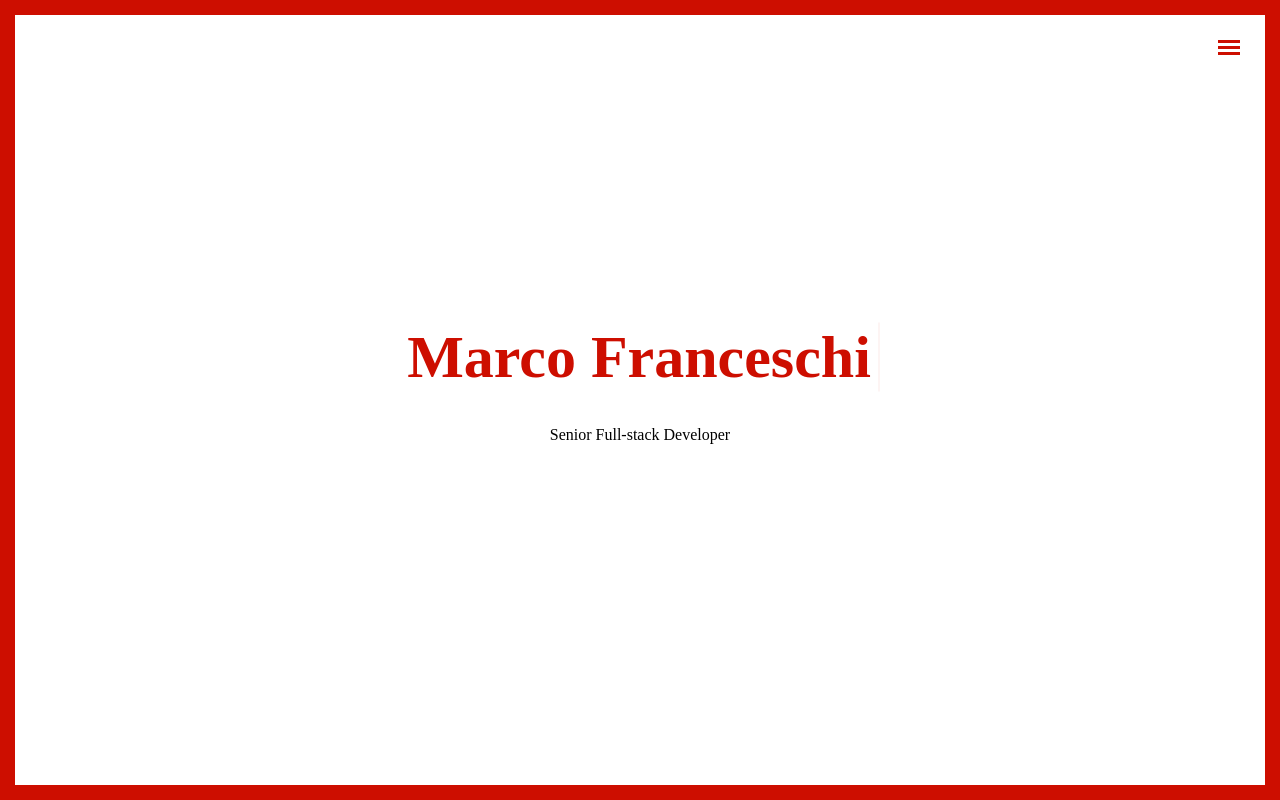
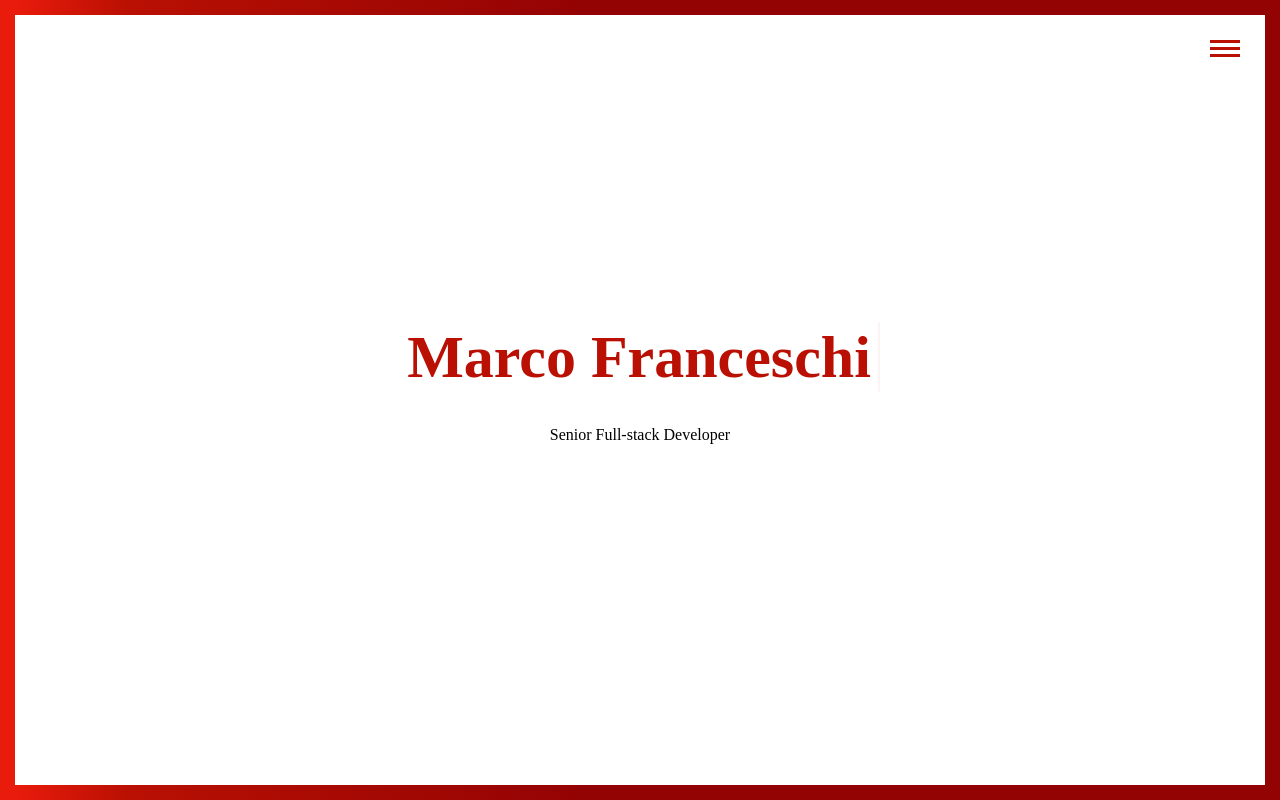
Before and after one commit to mfranceschit/developer, a Next.js app: page / in a window 1280 px wide. Built offline with nearby package versions, Linux system fonts and the light colour scheme.

Commit message:
feat: Set up color palette

```diff
--- a/src/pages/globals.scss
+++ b/src/pages/globals.scss
@@ -103,6 +103,10 @@
     }
   }
 
+  $light-red:   #e91b0c;
+  $base-red: #b91003;
+  $dark-red: #940303;
+
   @import '../styles/components/layout.scss';
   @import '../styles/components/animated-title.scss';
   @import '../styles/components/footer.scss';
--- a/src/styles/components/animated-title.scss
+++ b/src/styles/components/animated-title.scss
@@ -5,7 +5,7 @@
     margin: 0 auto;
     border-right: 2px solid rgba(255,255,255,.75);
     font-size: 60px;
-    color: rgba(205,14,0);
+    color: $base-red;
     text-align: center;
     white-space: nowrap;
     overflow: hidden;
@@ -22,7 +22,7 @@
   to{width: 8em;}
 }
 @keyframes blinkTextCursor{
-  from{border-right-color: rgba(205,14,0);}
+  from{border-right-color: $base-red;}
   to{border-right-color: transparent;}
 }
 
--- a/src/styles/components/header.scss
+++ b/src/styles/components/header.scss
@@ -18,10 +18,10 @@
     height: 100%;
     position: fixed;
     right: 0;
-    width: 250px;
-    transform: translateX(250px);
+    width: 220px;
+    transform: translateX(220px);
     transition: transform 250ms ease-in-out;
-    background:  rgba(205,14,0);
+    background-color: $dark-red;
 }
 .sidebarMenuInner{
     margin:0;
@@ -64,8 +64,8 @@ input[type=checkbox] {
     height: 100%;
     width: 100%;
     top: 40px;
-    height: 22px;
-    width: 22px;
+    height: 30px;
+    width: 30px;
 }
 .spinner {
     transition: all 0.3s;
@@ -73,14 +73,14 @@ input[type=checkbox] {
     position: absolute;
     height: 3px;
     width: 100%;
-    background-color: rgba(205,14,0);
+    background-color: $base-red;
 }
 .horizontal {
     transition: all 0.3s;
     box-sizing: border-box;
     position: relative;
     float: left;
-    margin-top: 3px;
+    margin-top: 4px;
 }
 .diagonal.part-1 {
     position: relative;
@@ -93,7 +93,7 @@ input[type=checkbox] {
     box-sizing: border-box;
     position: relative;
     float: left;
-    margin-top: 3px;
+    margin-top: 4px;
 }
 
 input[type="checkbox"]:checked ~ #sidebarMenu {
--- a/src/styles/components/line.scss
+++ b/src/styles/components/line.scss
@@ -1,6 +1,5 @@
 .line {
     position: fixed;
-    background: rgba(205,14,0);
     z-index: 99999;
 }
 
@@ -9,6 +8,7 @@
     top: 0;
     width: 100%;
     height: 15px;
+    background: linear-gradient(90deg, $light-red 15px, $base-red 10%, $dark-red 45%);
 }
 
 .bottom {
@@ -17,6 +17,7 @@
     bottom: 0;
     width: 100%;
     height: 15px;
+    background: linear-gradient(90deg, $light-red 15px, $base-red 10%, $dark-red 45%);
 }
 
 .left {
@@ -24,6 +25,7 @@
     top: 0;
     width: 15px;
     height: 200%;
+    background-color: $light-red;
 }
 
 .right {
@@ -32,6 +34,7 @@
     top: 0;
     width: 15px;
     height: 200%;
+    background-color: $dark-red;
 }
 
 @media (max-width: 800px) {
--- a/src/styles/components/project-card.scss
+++ b/src/styles/components/project-card.scss
@@ -10,12 +10,12 @@
 }
 
 .square-box {
-  border: 2px solid #cd0e00;
+  border: 2px solid $base-red;
   background-color: #fff;
 }
 
 .square-box:hover {
-  background-color: #cd0e00;
+  background-color: $base-red;
   color: #fff;
 }
 
@@ -34,6 +34,7 @@
 
 @media (max-width: 800px) {
   .square {
+    height: 100px;
     width: 100%;
     margin-top: 10px;
     margin-bottom: 10px;
--- a/src/styles/components/project-grid.scss
+++ b/src/styles/components/project-grid.scss
@@ -34,5 +34,5 @@
   grid-template-rows: min-content 1fr;
   gap: 20px;
   z-index: 9999;
-  background-image: radial-gradient(circle 929px at 0.6% 1.3%, #cd0e00 0%, #cd0e00 82.6%);
+  background: linear-gradient(90deg, $light-red 15px, $base-red 10%, $dark-red 45%);
 }
--- a/src/styles/components/title.scss
+++ b/src/styles/components/title.scss
@@ -1,6 +1,6 @@
 .main-title {
     font-size: 60px;
-    color: rgba(205,14,0);
+    color: $base-red;
     flex: 0.3;
     text-align: center;
 }
--- a/src/styles/pages/contact.scss
+++ b/src/styles/pages/contact.scss
@@ -18,7 +18,7 @@
     border-top: 0;
     border-right: 0;
     border-left: 0;
-    border-bottom: 2px solid rgba(205,14,0);
+    border-bottom: 2px solid $base-red;
     line-height: 1.5;
 }
 
@@ -28,7 +28,7 @@
 
 .contact-form button {
     margin-top: 10px;
-    border: 2px solid rgba(205,14,0);
+    border: 2px solid $base-red;
     cursor: pointer;
     padding: 5px;
     width: 120px;
@@ -36,7 +36,7 @@
 
 .contact-form button:hover {
     color: white;
-    background-color: rgba(205,14,0);
+    background-color: $base-red;
 }
 
 .social {
```
